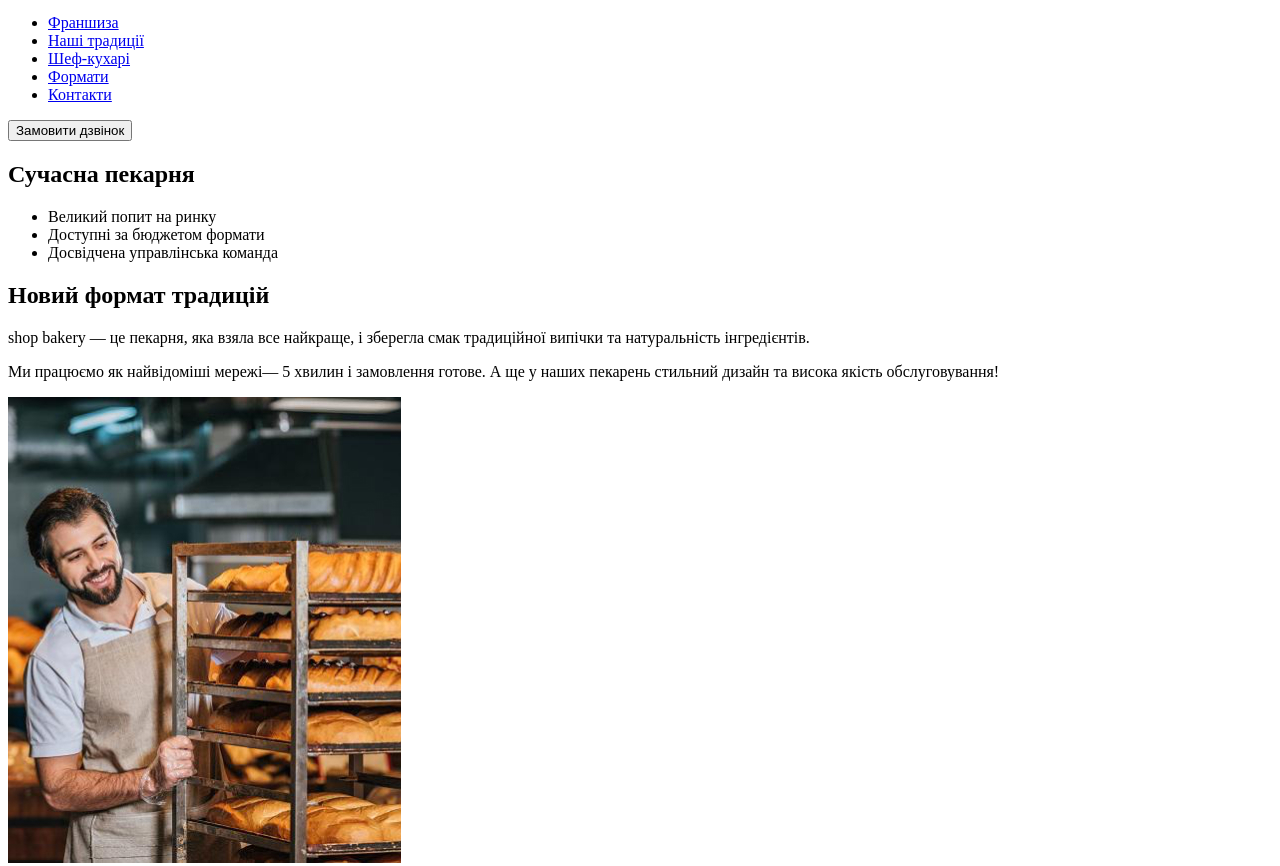
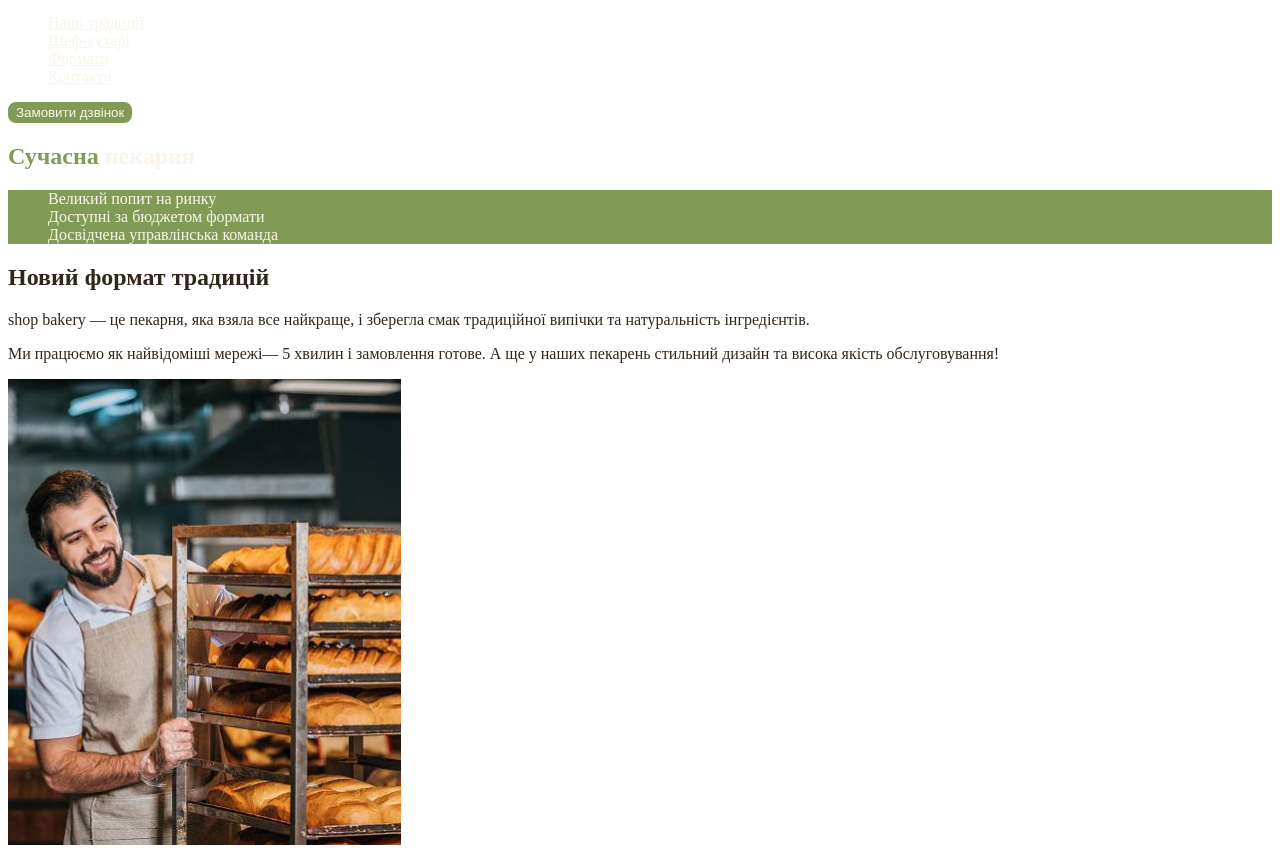
Before and after one commit to Viola31/courses, a plain HTML site: page index.html in a window 1280 px wide. Shown: the part 60-926 px from the top of the page. Drawn offline with Linux system fonts and the light colour scheme.

Commit message:
add style.css and css variables

```diff
--- a/index.html
+++ b/index.html
@@ -4,35 +4,35 @@
     <meta charset="UTF-8">
     <meta name="viewport" content="width=device-width,initial-scales=1.0"/>
     <title>Сучасна пекарня</title>
+    <link rel="stylesheet" href="./style.css">
 </head>
 <body>
     <header>
         <nav>
-            <a href="#">
+            <a href="/">
                 <img src="./images/logo.svg" alt="Логотип сучасної пекарні">
             </a>
             <ul>
-                <li><a href="#" target="_blank">Франшиза</a></li>
-                <li><a href="#">Наші традиції</a></li>
-                <li><a href="#">Шеф-кухарі</a></li>
-                <li><a href="#">Формати</a></li>
-                <li><a href="#">Контакти</a></li>
+                <li><a class="link" href="#traditions-section">Наші традиції</a></li>
+                <li><a class="link" href="#chefs-section">Шеф-кухарі</a></li>
+                <li><a class="link" href="#formats-section">Формати</a></li>
+                <li><a class="link" href="#contact-section">Контакти</a></li>
             </ul>
         </nav>
-        <button type="button">Замовити дзвінок</button>
+        <button class="button" type="button">Замовити дзвінок</button>
     </header>
     <main>
         <section>
-            <h1>Сучасна пекарня</h1>
+            <h1 class="hero-title"><span class="accent">Сучасна</span> пекарня</h1>
         </section>
-        <section>
-            <ul>
+        <section id="traditions-section">
+            <ul class="advantages-list">
                 <li>Великий попит на ринку </li>
                 <li>Доступні за бюджетом формати</li>
                 <li>Досвідчена управлінська команда</li>
             </ul>
 
-            <h2>Новий формат традицій</h2>
+            <h2 class="section-title">Новий формат традицій</h2>
             <p><span>shop bakery</span> — це пекарня, яка взяла все найкраще,
                 і зберегла смак традиційної випічки та натуральність інгредієнтів.</p>
             <p>Ми працюємо як найвідоміші мережі—
@@ -41,8 +41,8 @@
                 та висока якість обслуговування!</p>
             <img src="./images/baker-man.jpg" alt="Чоловік пекар дивиться на батони із посмішкою">
         </section>
-        <section>
-            <h2>Наші найкращі шеф-кухарі</h2>
+        <section id="chefs-section">
+            <h2 class="section-title">Наші найкращі <span class="accent">шеф-кухарі</span></h2>
             <ul>
                 <li>
                     <article>
@@ -62,8 +62,8 @@
                 </li>
             </ul>
         </section>
-        <section>
-            <h2>Формати</h2>
+        <section id="formats-section">
+            <h2 class="section-title">Формати</h2>
             <ul>
                 <li>
                     <article>
@@ -82,10 +82,17 @@
                 </li>
             </ul>
         </section>
-        <section>
-            <h2>Приєднуйся до мережі пекарень</h2>
+        <section id="contact-section">
+            <h2 class="section-title">Приєднуйся до мережі пекарень</h2>
+            <iframe
+                    src="https://www.google.com/maps/embed?pb=!1m18!1m12!1m3!1d2540.1636289098733!2d30.4912733!3d50.4566776!2m3!1f0!2f0!3f0!3m2!1i1024!2i768!4f13.1!3m3!1m2!1s0x40d4ce637c006b2d%3A0xaf86385f19996ff0!2z0YPQuy4g0KHQtdGH0LXQstGL0YUg0KHRgtGA0LXQu9GM0YbQvtCyLCA1NCwg0JrQuNC10LIsIDAyMDAw!5e0!3m2!1sru!2sua!4v1734875568300!5m2!1sru!2sua"
+                    width="603"
+                    height="595"
+                    allowfullscreen=""
+                    loading="lazy"
+                    referrerpolicy="no-referrer-when-downgrade">
+            </iframe>
         </section>
-
     </main>
     <footer>
         <nav>
@@ -93,7 +100,6 @@
                 <img src="./images/logo.svg" alt="Логотип сучасної пекарні">
             </a>
             <ul>
-                <li><a href="#" target="_blank">Франшиза</a></li>
                 <li><a href="#">Наші традиції</a></li>
                 <li><a href="#">Шеф-кухарі</a></li>
                 <li><a href="#">Формати</a></li>
@@ -109,7 +115,7 @@
                 <li><a href="#"></a></li>
             </ul>
             <a href="#" target="_blank">Політика конфіденційності</a>
-            <p>© 2022 Дані захищені</p>
+            <p>&copy; 2022 Дані захищені</p>
         </address>
     </footer>
 </body>
--- a/style.css
+++ b/style.css
@@ -0,0 +1,48 @@
+:root{
+    --color-brand-light:#819B57;
+    --color-primary-light: #FAF4EA;
+    --color-primary-dark: #31261A;
+    --color-brand-dark: #465929;
+}
+/*base*/
+body{
+    color: var(--color-primary-dark);
+}
+ul{
+    list-style-type: none;
+}
+/*button*/
+.button {
+    border: 2px solid var(--color-brand-light);
+    background-color: var(--color-brand-light);
+    border-radius: 8px;
+    color: var(--color-primary-light);
+    cursor: pointer;
+}
+.button:hover {
+    background-color: transparent;
+    color: var(--color-brand-dark);
+}
+/*link*/
+.link {
+    color: var(--color-primary-light);
+}
+.link:hover{
+    color: var(--color-brand-light);
+}
+/*hero section*/
+.hero-title{
+    color: var(--color-primary-light);
+}
+
+.hero-title .accent{
+    color: var(--color-brand-light);
+}
+/*advantages section*/
+.advantages-list{
+    background-color: var(--color-brand-light);
+    color: var(--color-primary-light);
+}
+.section-title .accent{
+    color: var(--color-brand-dark);
+}
```
